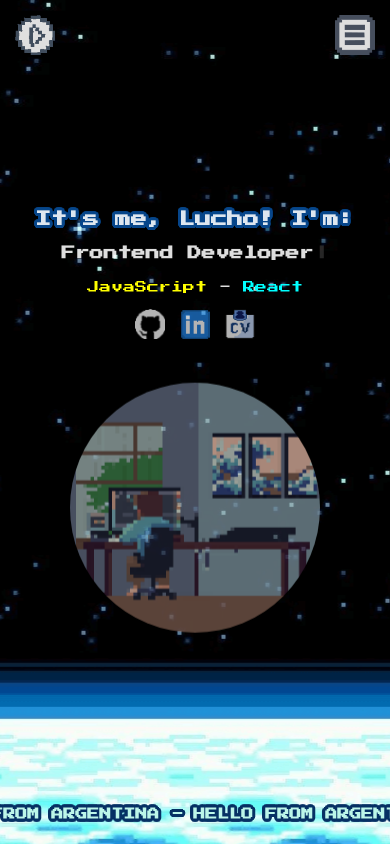
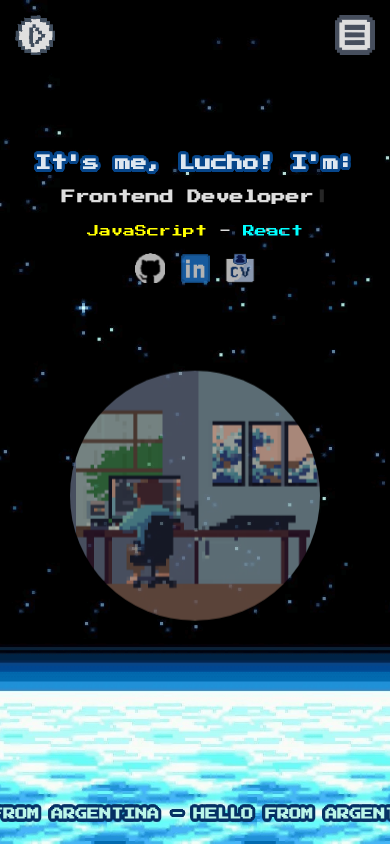
Before and after one commit to Ludcs/Portfolio-2023, a React (Vite) app: page / in a window 390 px wide. Built offline with nearby package versions, Linux system fonts and the light colour scheme; no server answers.

Commit message:
changes in Home.jsx mobile 480p overflowY hidden

```diff
--- a/src/components/Home.jsx
+++ b/src/components/Home.jsx
@@ -59,28 +59,21 @@ export const Home = () => {
 };
 
 const HomeContainer = styled.div`
-  display: flex;
-  justify-content: center;
-  align-items: center;
-  position: relative;
-  width: 100%;
-  height: 100vh;
   background-image: url(${BgSpace});
   background-position: center;
   background-repeat: no-repeat;
-
+  background-size: cover;
+  width: 100%;
+  height: 100vh;
+  min-width: 350px;
+  position: relative;
   @media (max-width: 480px) {
-    background-image: url(${BgSpace});
     background-position: 25% 70%;
-    background-repeat: no-repeat;
-    /* background-size: 360px 640px; */
-    display: flex;
-    justify-content: center;
-    align-items: center;
-    position: relative;
     width: 100%;
     height: 100vh;
-    /* overflow-y: hidden; */
+    min-width: 350px;
+    overflow-y: hidden;
+    position: relative;
   }
   @media (min-width: 768px) and (max-width: 1024px) {
     background-size: cover;
@@ -91,22 +84,22 @@ const HomeContainer = styled.div`
 `;
 
 const MainContainer = styled.div`
-  display: flex;
-  justify-content: space-evenly;
-  align-items: center;
-  min-width: 350px;
-  max-width: 1200px;
-  width: 1200px;
-  height: 500px;
-  /* margin: 0 auto; */
-  /* height: 100vh; */
-
+  @media (min-width: 1000px) and (max-width: 1368px) {
+    display: flex;
+    justify-content: space-evenly;
+    align-items: center;
+    margin: 0 auto;
+    width: 100%;
+    height: 100%;
+  }
   @media (max-width: 480px) {
+    width: 100%;
+    min-width: 350px;
     display: flex;
     flex-direction: column;
     justify-content: center;
     align-items: center;
-    /* height: 100%; */
+    /* height: 100vh; */
   }
   @media (min-width: 768px) and (max-width: 1024px) {
     flex-direction: column;
@@ -137,12 +130,14 @@ const DivName = styled.div`
   }
   @media (max-width: 480px) {
     width: 100%;
+    height: 40vh;
+    padding-top: 50px;
     display: flex;
     flex-direction: column;
     justify-content: center;
     align-items: center;
     gap: 10px;
-    /* margin-bottom: 50px; */
+
     & h1 {
       font-size: 16px;
       margin: 0;
@@ -157,7 +152,7 @@ const DivName = styled.div`
   }
   @media (min-width: 768px) and (max-width: 1024px) {
     text-align: center;
-    /* padding-bottom: 70px; */
+
     & h1 {
       font-size: 26px;
     }
@@ -204,7 +199,6 @@ const DivImage = styled.div`
   transform: translatey(0px);
   animation: float 6s ease-in-out infinite;
   @media (max-width: 480px) {
-    /* margin-bottom: 50px; */
     width: 100%;
     height: 100%;
     display: flex;
```
